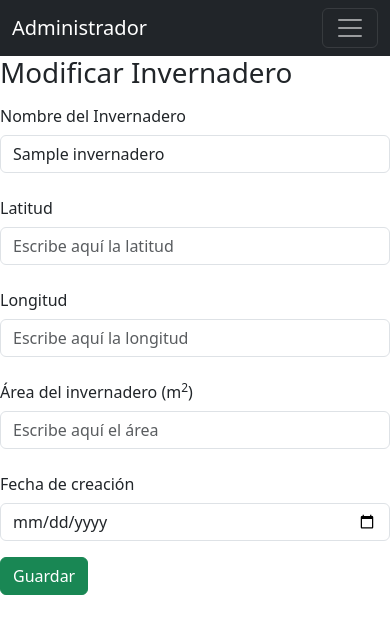
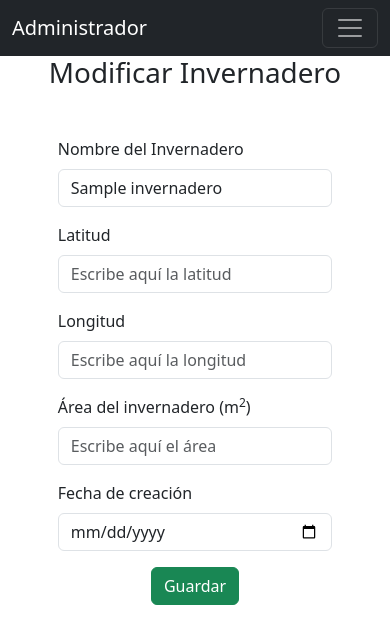
Before and after one commit to FabianRSL18/crops, a PHP site: template admin/views/invernadero/crear.php in a window 390 px wide. Shown: the top 644 px of the page. Run offline with PHP 8.4, Linux system fonts and the light colour scheme; the template is opened without the code that fills it: most values are stand-ins (such as "Sample title", 1, 10 or a date in 2020); data that the repository does not hold is empty.

Commit message:
modificacion a invernadero y usuario

```diff
--- a/admin/views/invernadero/crear.php
+++ b/admin/views/invernadero/crear.php
@@ -1,36 +1,37 @@
-<?php require('views/header/header_administrador.php')?>
-<h1><?php if($accion == "crear"):echo("Nuevo ");else: echo("Modificar ");endif;  ?>Invernadero</h1>
-<form action="invernadero.php?accion=<?php if($accion=="crear"):echo('nuevo');else: echo('modificar&id='.$id);endif;?>" method="post">
-    <div class="row mb-3">
-                <label for="invernadero" class="col-sm-2 col-form-label">Nombre del Invernadero</label>
-            <div class="col-sm-10">
-                <input type="text" name="data[invernadero]" placeholder="Escribe aquí el nombre" class="form-control" value="<?php if(isset($invernaderos['invernadero'])):echo($invernaderos['invernadero']);endif; ?>"/>
+<?php require('views/header/header_administrador.php'); ?>
+
+<h1 class="text-center">
+    <?php if($accion == "crear"): echo("Nuevo "); else: echo("Modificar "); endif; ?>Invernadero
+</h1>
+
+<div class="container my-5">
+    <div class="d-flex justify-content-center">
+        <form class="w-75" action="invernadero.php?accion=<?php if($accion=="crear"): echo('nuevo'); else: echo('modificar&id='.$id); endif;?>" method="post">
+            <div class="mb-3">
+                <label for="invernadero" class="form-label">Nombre del Invernadero</label>
+                <input type="text" name="data[invernadero]" placeholder="Escribe aquí el nombre" class="form-control" value="<?php if(isset($invernaderos['invernadero'])): echo($invernaderos['invernadero']); endif; ?>"/>
             </div>
+            <div class="mb-3">
+                <label for="latitud" class="form-label">Latitud</label>
+                <input type="number" name="data[latitud]" placeholder="Escribe aquí la latitud" class="form-control" value="<?php if(isset($invernaderos['latitud'])): echo($invernaderos['latitud']); endif; ?>"/>
+            </div>
+            <div class="mb-3">
+                <label for="longitud" class="form-label">Longitud</label>
+                <input type="number" name="data[longitud]" placeholder="Escribe aquí la longitud" class="form-control" value="<?php if(isset($invernaderos['longitud'])): echo($invernaderos['longitud']); endif; ?>"/>
+            </div>
+            <div class="mb-3">
+                <label for="area" class="form-label">Área del invernadero (m<sup>2</sup>)</label>
+                <input type="number" name="data[area]" placeholder="Escribe aquí el área" class="form-control" value="<?php if(isset($invernaderos['area'])): echo($invernaderos['area']); endif; ?>"/>
+            </div>
+            <div class="mb-3">
+                <label for="fechaCreacion" class="form-label">Fecha de creación</label>
+                <input type="date" name="data[fechaCreacion]" placeholder="Escribe aquí la fecha de creación" class="form-control" value="<?php if(isset($invernaderos['fechaCreacion'])): echo($invernaderos['fechaCreacion']); endif; ?>"/>
+            </div>
+            <div class="text-center">
+                <input type="submit" name="data[enviar]" value="Guardar" class="btn btn-success"/>
+            </div>
+        </form>
     </div>
-    <div class="row mb-3">
-        <label for="latitud" class="col-sm-2 col-form-label">Latitud</label>
-        <div class="col-sm-10">
-            <input type="number" name="data[latitud]" placeholder="Escribe aquí la latitud" class="form-control" value="<?php if(isset($invernaderos['latitud'])):echo($invernaderos['latitud']);endif; ?>"/>
-        </div>
-    </div>
-    <div class="row mb-3">
-        <label for="longitud" class="col-sm-2 col-form-label">Longitud</label>
-        <div class="col-sm-10">
-            <input type="number" name="data[longitud]" placeholder="Escribe aquí la longitud" class="form-control" value="<?php if(isset($invernaderos['longitud'])):echo($invernaderos['longitud']);endif; ?>"/>
-        </div>
-    </div>
-    <div class="row mb-3">
-        <label for="area" class="col-sm-2 col-form-label">Área del invernadero (m<sup>2</sup>)</label>
-        <div class="col-sm-10">
-            <input type="number" name="data[area]" placeholder="Escribe aquí el área" class="form-control" value="<?php if(isset($invernaderos['area'])):echo($invernaderos['area']);endif; ?>"/>
-        </div>
-    </div>
-    <div class="row mb-3">
-        <label for="fechaCreacion" class="col-sm-2 col-form-label">Fecha de creación</label>
-        <div class="col-sm-10">
-            <input type="date" name="data[fechaCreacion]" placeholder="Escribe aquí la fecha de creación" class="form-control" value="<?php if(isset($invernaderos['fechaCreacion'])):echo($invernaderos['fechaCreacion']);endif; ?>"/>
-        </div>
-    </div>
-    <input type="submit" name="data[enviar]" value="Guardar" class="btn btn-success"/>
-</form>
-<?php require('views/footer.php') ?>
+</div>
+
+<?php require('views/footer.php'); ?>
--- a/admin/views/seccion/index.php
+++ b/admin/views/seccion/index.php
@@ -9,6 +9,7 @@
       <th scope="col">sección</th>
       <th scope="col">Area</th>
       <th scope="col">Invernadero</th>
+      <th scope="col">Opciones</th>
     </tr>
   </thead>
   <tbody>
```
Also changed, not shown: admin/usuario.class.php (+27 -22 lines), admin/usuario.php (+11 -3 lines), admin/views/invernadero/index.php (+18 -16 lines), admin/views/usuario/crear.php (+10 -2 lines).
